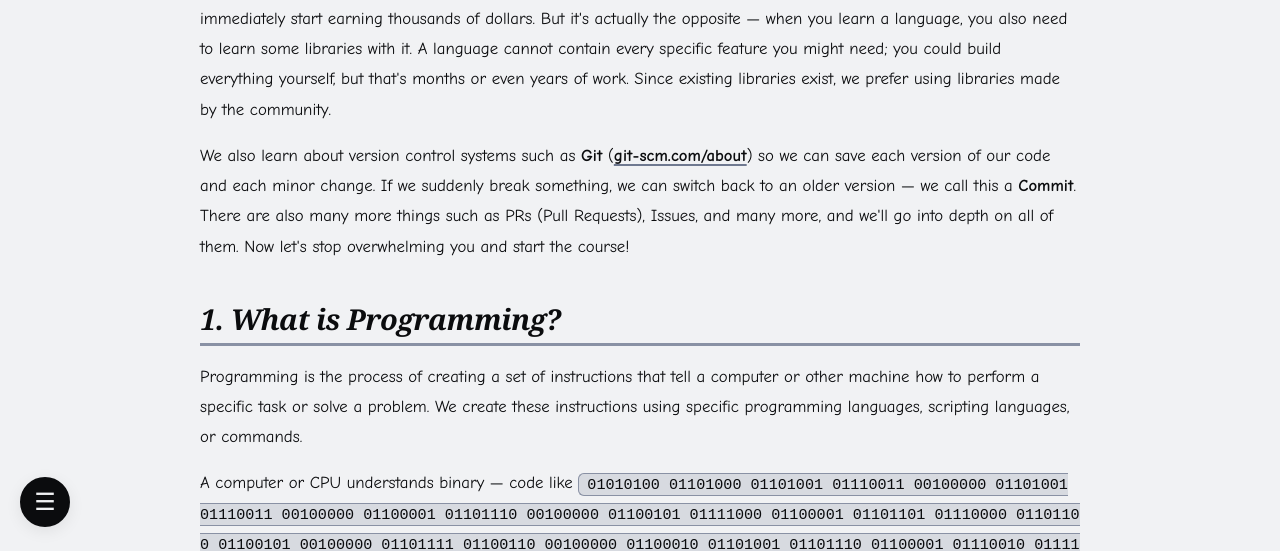
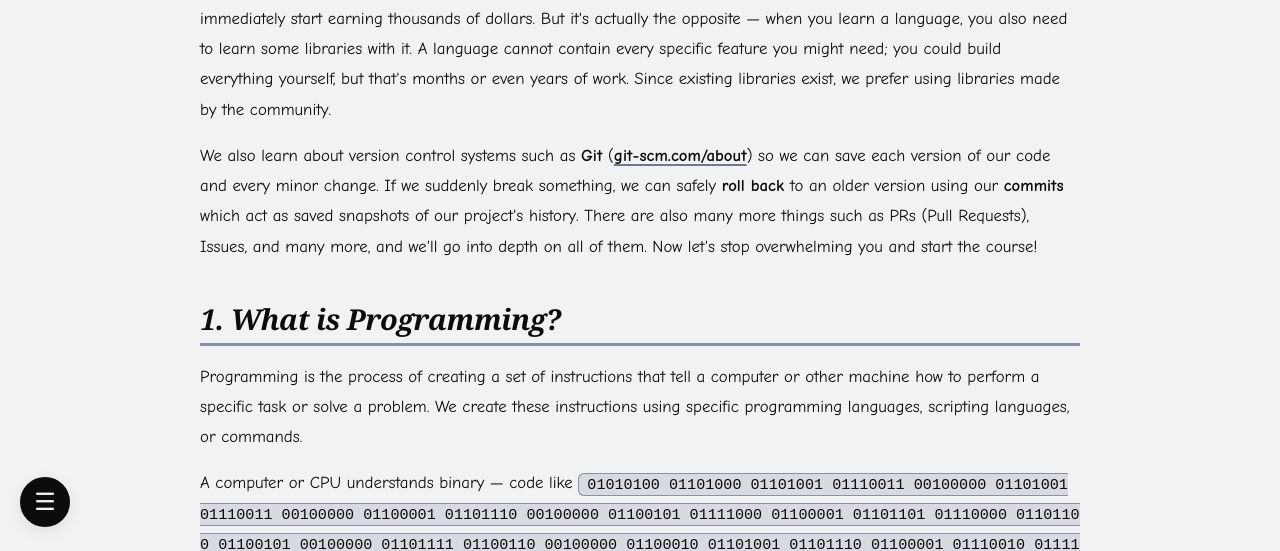
Before and after one commit to avaneesh12012/New-To-Dev, a plain HTML site: page chapters/1.html in a window 1280 px wide. Shown: the part 253-804 px from the top of the page. Drawn offline with Linux system fonts and the light colour scheme.

Commit message:
improving Chapter 1 __section -- introduction__

```diff
--- a/chapters/1.html
+++ b/chapters/1.html
@@ -737,7 +737,7 @@
             When you enter the world of programming, you might think you just need to learn a programming language and immediately start earning thousands of dollars. But it's actually the opposite — when you learn a language, you also need to learn some libraries with it. A language cannot contain every specific feature you might need; you could build everything yourself, but that's months or even years of work. Since existing libraries exist, we prefer using libraries made by the community.
         </p>
         <p>
-            We also learn about version control systems such as <strong>Git</strong> (<a href="https://git-scm.com/about" target="_blank">git-scm.com/about</a>) so we can save each version of our code and each minor change. If we suddenly break something, we can switch back to an older version — we call this a <strong>Commit</strong>. There are also many more things such as PRs (Pull Requests), Issues, and many more, and we'll go into depth on all of them. Now let's stop overwhelming you and start the course!
+            We also learn about version control systems such as <strong>Git</strong> (<a href="https://git-scm.com/about" target="_blank">git-scm.com/about</a>) so we can save each version of our code and every minor change. If we suddenly break something, we can safely <strong>roll back </strong>to an older version using our <strong>commits </strong> which act as saved snapshots of our project's history. There are also many more things such as PRs (Pull Requests), Issues, and many more, and we'll go into depth on all of them. Now let's stop overwhelming you and start the course!
         </p>
 
         <!-- ===== 1. WHAT IS PROGRAMMING? ===== -->
```
